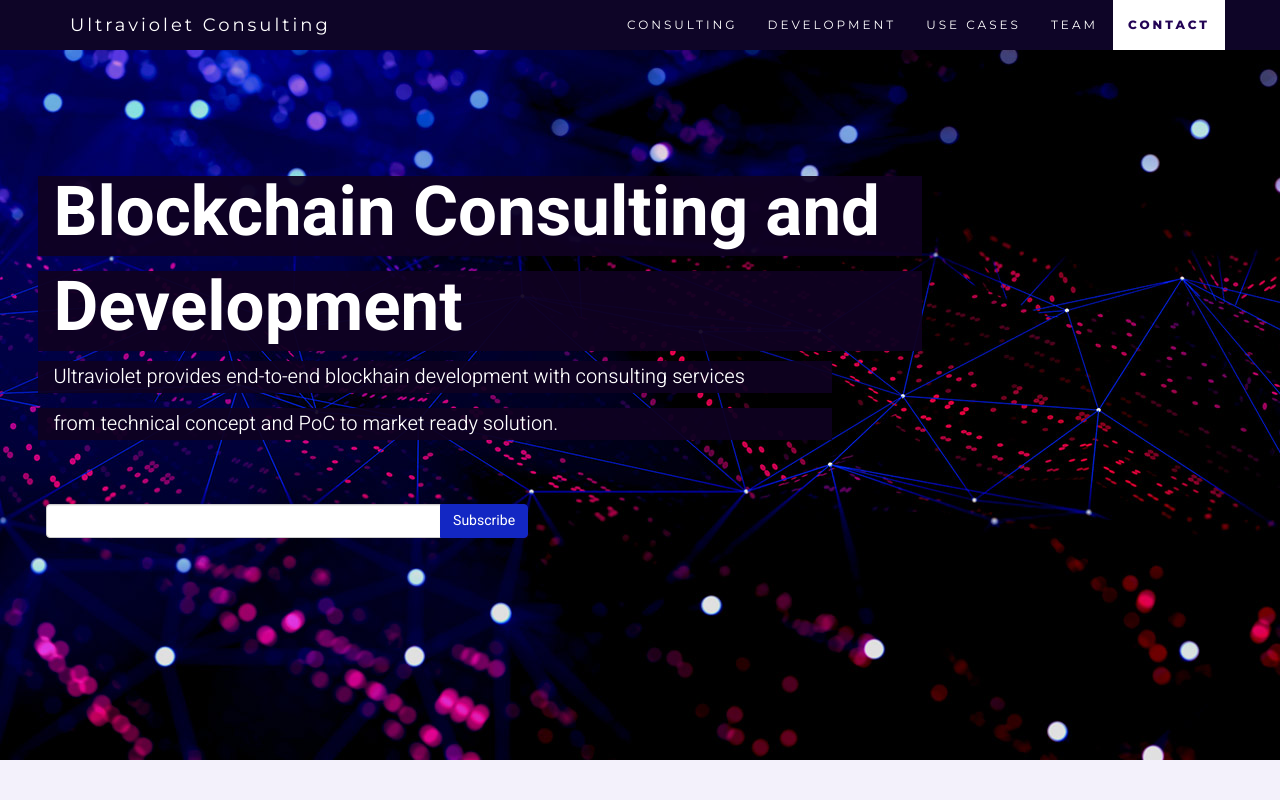
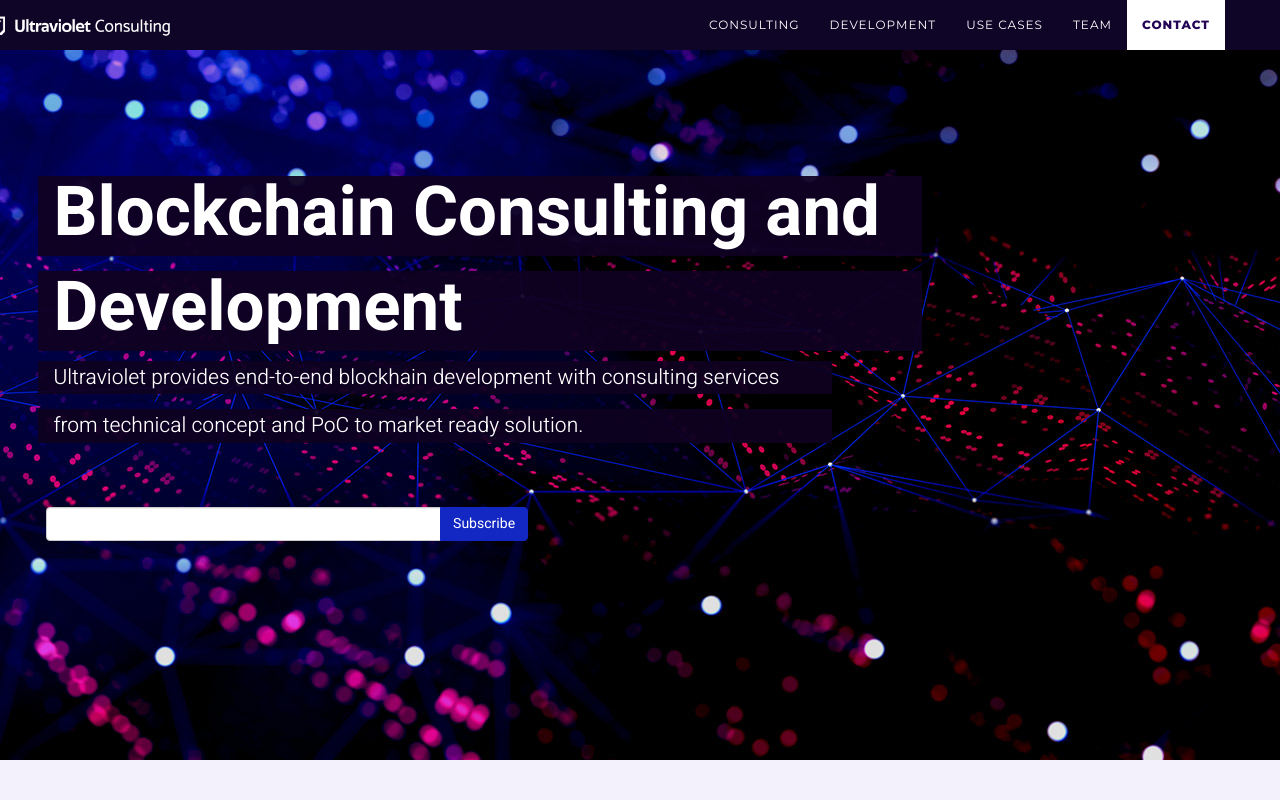
Before and after one commit to uv-consult/ultravioletech.github.io, a plain HTML site: page index.html in a window 1280 px wide. Shown: the top 800 px of the page. Drawn offline with nearby package versions, Linux system fonts and the light colour scheme.

Commit message:
logo update
Signed-off-by: Sasa <klopanovic@gmail.com>

```diff
--- a/index.html
+++ b/index.html
@@ -33,6 +33,10 @@ from technical concept and PoC to market ready solution.">
     <link href="https://fonts.googleapis.com/css?family=Nunito+Sans:400,600,700,800&display=swap" rel="stylesheet">
 
 
+    <link href="https://fonts.googleapis.com/css?family=Catamaran:300,400,500,600,700,800,900|Maven+Pro:700&display=swap" rel="stylesheet">
+
+
+
     <!-- Icons -->
     <link href="https://fonts.googleapis.com/icon?family=Material+Icons" rel="stylesheet">
     <link rel="stylesheet" href="https://cdnjs.cloudflare.com/ajax/libs/font-awesome/4.7.0/css/font-awesome.min.css">
@@ -57,7 +61,12 @@ from technical concept and PoC to market ready solution.">
 
                 </button>
 
-                <a class="navbar-brand" href="#">Ultraviolet Consulting</a>
+                <div class="logo">
+                    <a href="index.html" class="logo-link">
+                        <img src="images/white-FAT-LOGO-full.png" alt="logo" class="logo-img">
+                    </a>
+                </div>
+
             </div>
 
 
@@ -102,22 +111,20 @@ from technical concept and PoC to market ready solution.">
     </div>
 
 
-    <!-- --- CONSULTING SERVICES --- -->
+    <!-- -------- CONSULTING SERVICES ------- -->
 
     <div id="services" class="container-fluid bg-grey">
         <div class="row">
 
             <div class="col-xs-12 col-sm-6">
                 <h2>Consulting Services</h2>
-                <h4><b>Blockhain Feasibility </b> <br>
-Initial Project Evaluation
-</h4>
+                <h4><b>Blockhain Feasibility </b> <br> Initial Project Evaluation</h4>
+
                 <p>Blockchain is still a young technology with many implementations which did not provide expected value due to lack of strategic approach and evaluation. For that reason, our consulting services start with an assessment to determine if there are a potential value and feasibility that justifies an investment in blockchain solution. In this process detail understanding of the projects is acquired as the ground for the selection of blockchain technologies, architecture and frameworks that are most adequate to create estimated value and your business requirements.
                 </p>
                 <br>
 
-                <h4><b>Blockchain Architecture</b> <br>
-Public and Private Blockchain</h4>
+                <h4><b>Blockchain Architecture</b> <br>Public and Private Blockchain</h4>
                 <p>Blockchain is still a young technology with many implementations which did not provide expected value due to lack of strategic approach and evaluation. For that reason, our consulting services start with an assessment to determine if there are a potential value and feasibility that justifies an investment in blockchain solution. In this process detail understanding of the projects is acquired as the ground for the selection of blockchain technologies, architecture and frameworks that are most adequate to create estimated value and your business requirements.
                 </p>
 
--- a/main.css
+++ b/main.css
@@ -3,6 +3,10 @@
      line-height: 1.7;
      color: #869ab8;
      font-size: 15px;
+ }
+ @font-face {
+     font-family: Techna Sans;
+     src: url('Techna Sans.otf')
  }
  .navbar {
      margin-bottom: 0;
@@ -11,14 +15,27 @@
      z-index: 9999;
      border: 0;
      font-size: 12px !important;
-     line-height: 1.42857143 !important;
-     letter-spacing: 3px;
+     line-height: 1.22857143 !important;
+     letter-spacing: 1px;
      border-radius: 0;
      font-family: Montserrat, sans-serif;
  }
  .navbar li a,
  .navbar .navbar-brand {
      color: #fff !important;
+ }
+ #bold {
+     font-family: Techna Sans;
+ }
+ #thin {
+     font-family: Catamaran;
+     font-weight: 400;
+     padding-left: 6px;
+ }
+ img.logo-img {
+     height: 22px;
+     margin-top: 15px;
+     margin-left: -85px;
  }
  .navbar-nav li a:hover,
  .navbar-nav li.active a {
@@ -57,7 +74,7 @@
  .jumbotron p {
      margin-left: 3%;
      padding-left: 15px;
-     font-size: 20px;
+     font-size: 21px;
      background-color: rgba(15, 2, 33, 0.93);
      width: 43%;
      line-height: 1.6;
```
Also changed, not shown: Techna Sans.otf (added), images/BELI-LOGO-Logotip-full.png (added), images/white-FAT-LOGO-full.png (added).
